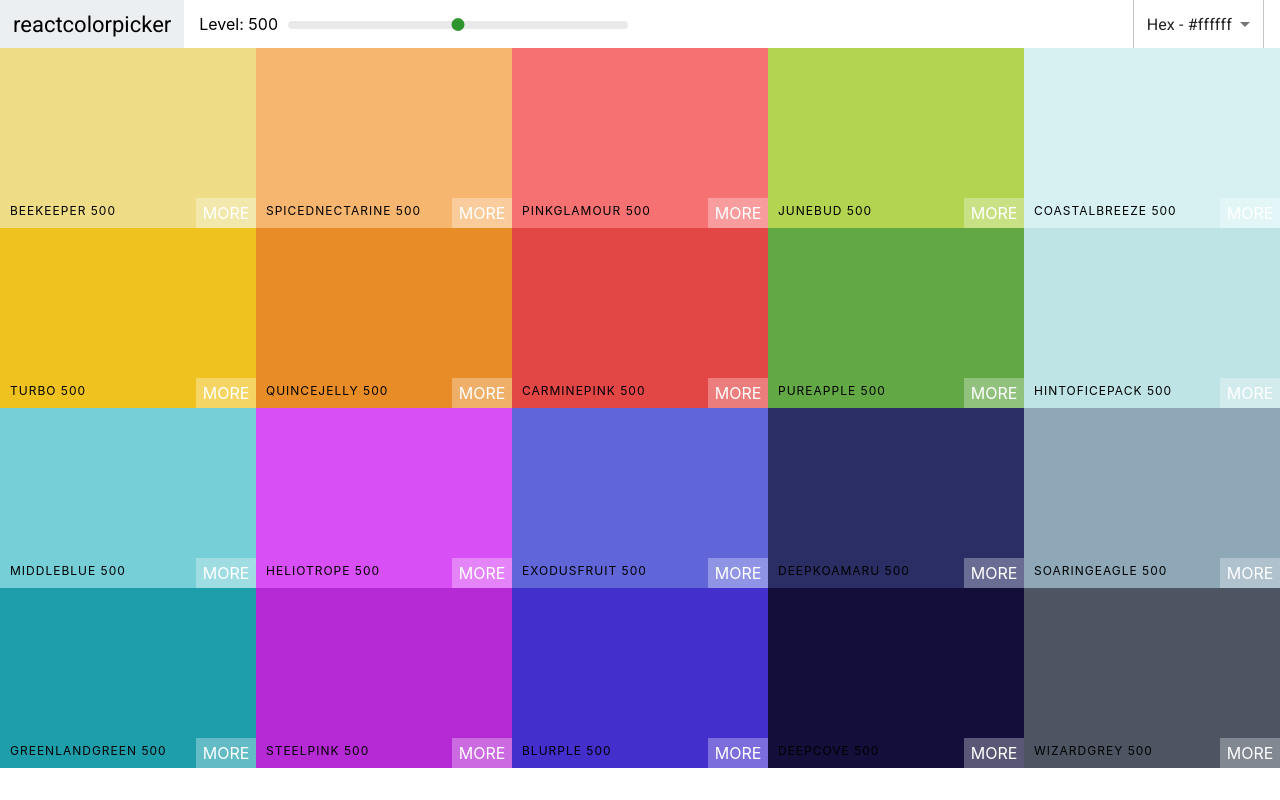
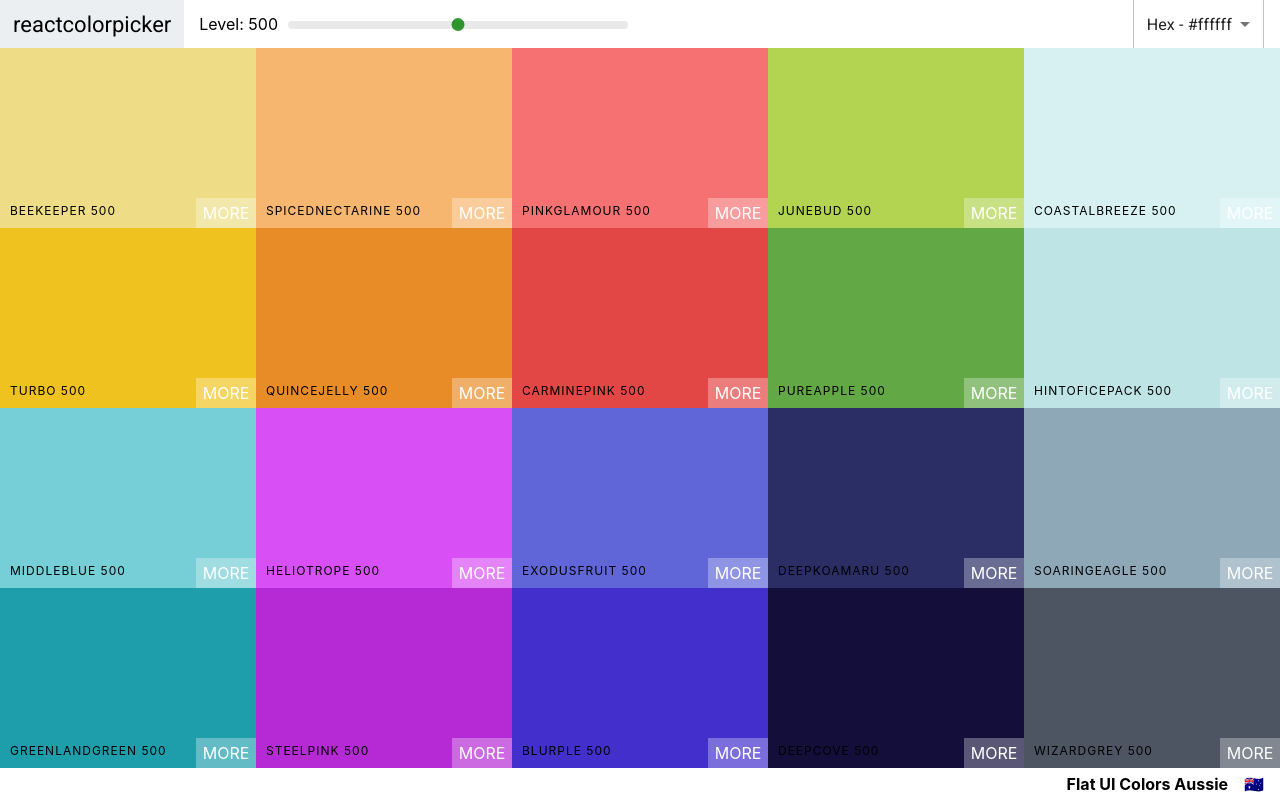
Before and after one commit to Yogeshkumar-krishnamoorthy/colors-app, a React (Create React App) app: page / in a window 1280 px wide. Built offline with nearby package versions, Linux system fonts and the light colour scheme.

Commit message:
added palatte footer

```diff
--- a/src/Palette.css
+++ b/src/Palette.css
@@ -8,3 +8,17 @@
   width: 100%;
   height: 90%;
 }
+
+.Palette-Footer {
+  background-color: #fff;
+  height: 4vh;
+  display: flex;
+  justify-content: flex-end;
+  align-items: center;
+  font-weight: bold;
+}
+
+.emoji {
+  font-size: 1rem;
+  margin: 0 1rem;
+}
--- a/src/Palette.js
+++ b/src/Palette.js
@@ -6,7 +6,7 @@ import CloseIcon from "@mui/icons-material/Close";
 import IconButton from "@mui/material/IconButton";
 import "./Palette.css";
 
-const Palette = ({ colors }) => {
+const Palette = ({ colors, paletteName, emoji }) => {
   const [data, setData] = useState({ level: 500, format: "hex", open: false });
   //   const [level, setLevel] = useState(500);
 
@@ -32,10 +32,13 @@ const Palette = ({ colors }) => {
       />
       <div className="Palette-Colors">
         {colors[data.level]?.map((c) => (
-          <ColorBox color={c[data.format]} name={c.name} />
+          <ColorBox key={c.id} color={c[data.format]} name={c.name} />
         ))}
       </div>
-      {/* Footer goes here */}
+      <div className="Palette-Footer">
+        {paletteName}
+        <span className="emoji">{emoji}</span>
+      </div>
       <Snackbar
         open={data.open}
         onClose={handleClose}
```
